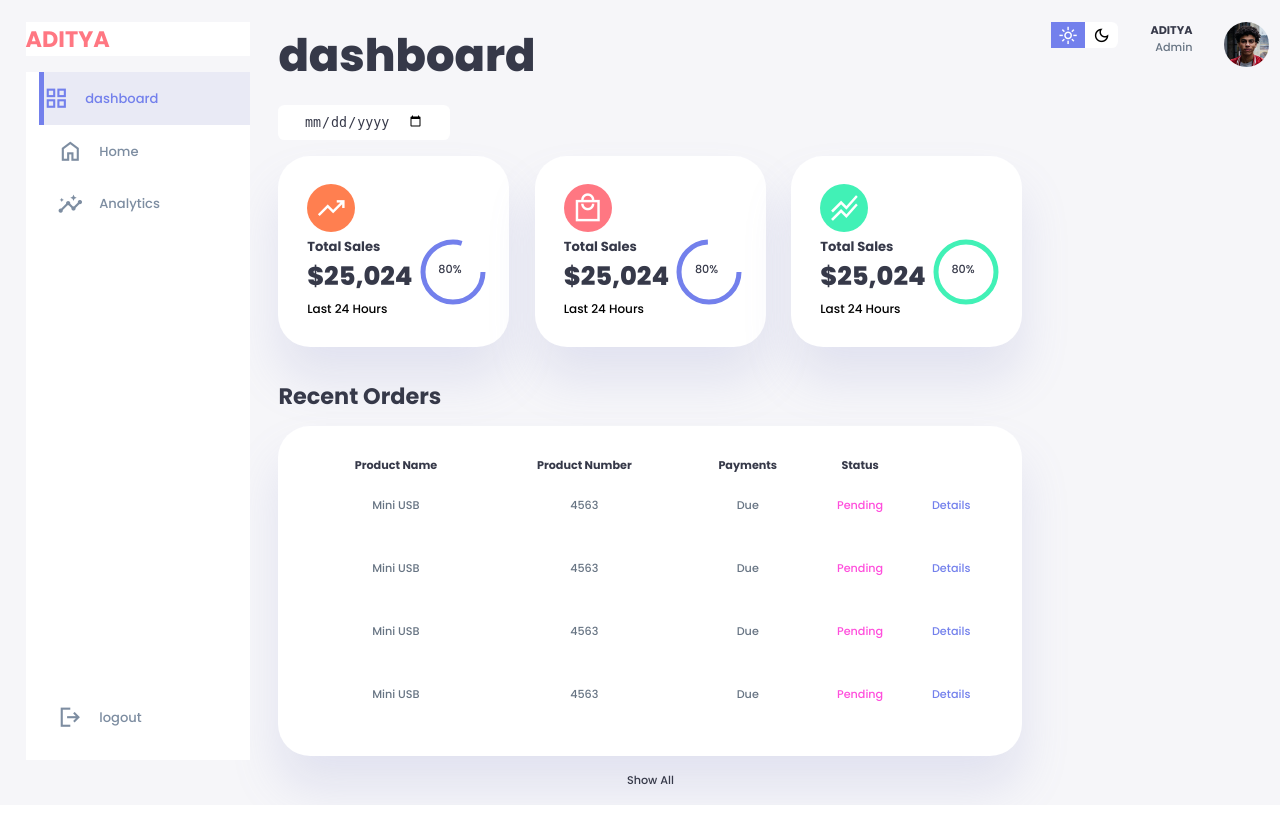
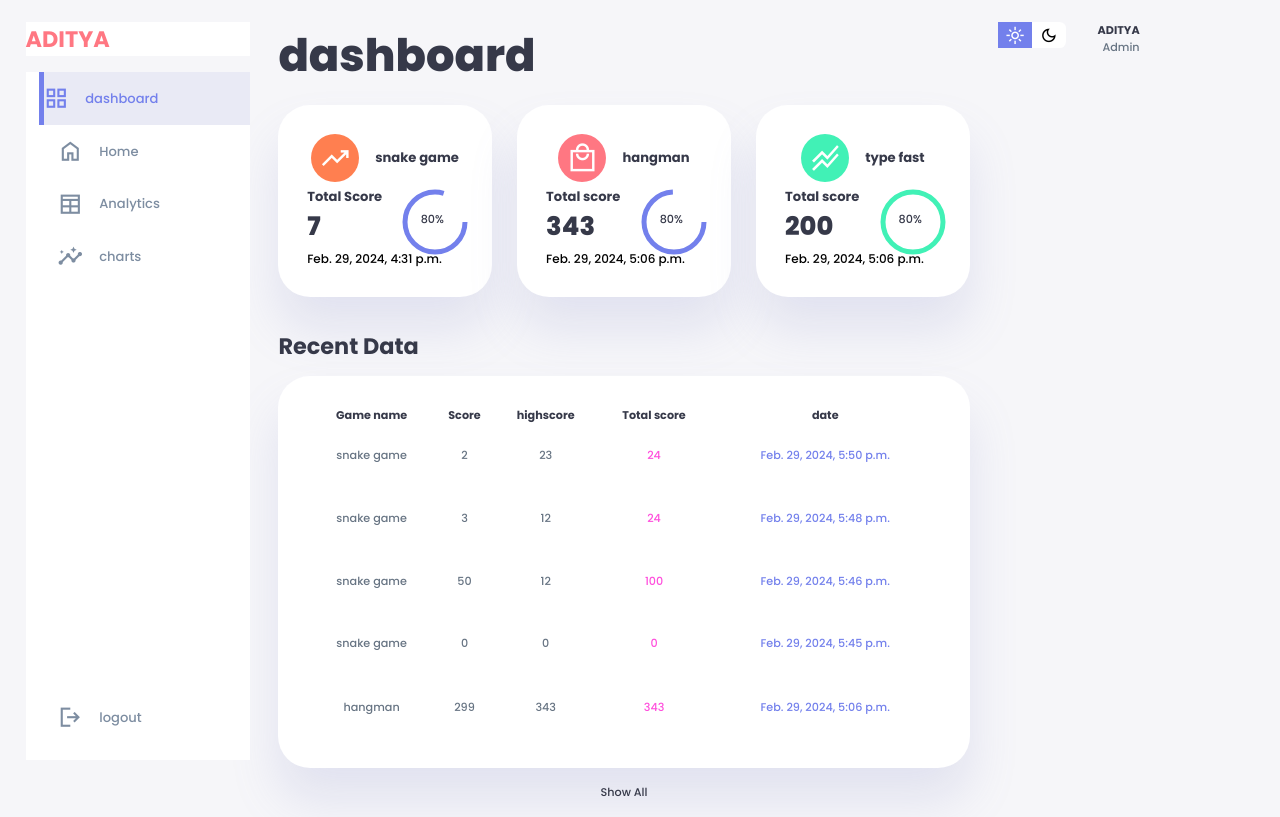
Before and after one commit to adityadhamanekar/hackthon, a Django app: page /dashboard/ in a window 1280 px wide. Run offline with Django 4.2, Linux system fonts and the light colour scheme; a user stored in the database is signed in; data comes from the database, SQL or seed files in the repository.

Commit message:
new dashboard added

```diff
--- a/dashboard/templates/dashboard/dashboard.html
+++ b/dashboard/templates/dashboard/dashboard.html
@@ -25,7 +25,7 @@
         </div>
         <!-- end top -->
         <div class="sidebar">
-          <a href="#" class="active">
+          <a href="{%url 'dashboard'%}" class="active">
             <span class="material-symbols-sharp">grid_view </span>
             <h3>dashboard</h3>
           </a>
@@ -33,9 +33,13 @@
             <span class="material-symbols-sharp">home </span>
             <h3>Home</h3>
           </a>
-          <a href="#">
-            <span class="material-symbols-sharp">insights </span>
+          <a href="{%url 'analytics'%}" >
+            <span class="material-symbols-sharp">table </span>
             <h3>Analytics</h3>
+          </a>
+          <a href="{%url 'charts'%}" >
+            <span class="material-symbols-sharp">insights</span>
+            <h3>charts</h3>
           </a>
 
           <a href="{%url 'logout'%}">
@@ -55,18 +59,25 @@
       <main>
         <h1>dashboard</h1>
 
-        <div class="date">
-          <input type="date" />
-        </div>
+
 
         <div class="insights">
           <!-- start seling -->
           <div class="sales">
-            <span class="material-symbols-sharp">trending_up</span>
+            <div
+              style="
+                display: flex;
+                align-items: center;
+                justify-content: center;
+              "
+            >
+              <span class="material-symbols-sharp">trending_up</span>
+              <h3 style="margin-left: 1rem">{{snake.gamename}}</h3>
+            </div>
             <div class="middle">
               <div class="left">
-                <h3>Total Sales</h3>
-                <h1>$25,024</h1>
+                <h3>Total Score</h3>
+                <h1>{{snake.totalscore}}</h1>
               </div>
               <div class="progress">
                 <svg>
@@ -75,16 +86,25 @@
                 <div class="number"><p>80%</p></div>
               </div>
             </div>
-            <small>Last 24 Hours</small>
+            <small>{{snake.date}}</small>
           </div>
           <!-- end seling -->
           <!-- start expenses -->
           <div class="expenses">
-            <span class="material-symbols-sharp">local_mall</span>
+            <div
+              style="
+                display: flex;
+                align-items: center;
+                justify-content: center;
+              "
+            >
+              <span class="material-symbols-sharp">local_mall</span>
+              <h3 style="margin-left: 1rem">{{hangman.gamename}}</h3>
+            </div>
             <div class="middle">
               <div class="left">
-                <h3>Total Sales</h3>
-                <h1>$25,024</h1>
+                <h3>Total score</h3>
+                <h1>{{hangman.totalscore}}</h1>
               </div>
               <div class="progress">
                 <svg>
@@ -93,16 +113,25 @@
                 <div class="number"><p>80%</p></div>
               </div>
             </div>
-            <small>Last 24 Hours</small>
+            <small>{{hangman.date}}</small>
           </div>
           <!-- end seling -->
           <!-- start seling -->
           <div class="income">
-            <span class="material-symbols-sharp">stacked_line_chart</span>
+            <div
+              style="
+                display: flex;
+                align-items: center;
+                justify-content: center;
+              "
+            >
+              <span class="material-symbols-sharp">stacked_line_chart</span>
+              <h3 style="margin-left: 1rem">{{typefast.gamename}}</h3>
+            </div>
             <div class="middle">
               <div class="left">
-                <h3>Total Sales</h3>
-                <h1>$25,024</h1>
+                <h3>Total score</h3>
+                <h1>{{typefast.totalscore}}</h1>
               </div>
               <div class="progress">
                 <svg>
@@ -111,54 +140,36 @@
                 <div class="number"><p>80%</p></div>
               </div>
             </div>
-            <small>Last 24 Hours</small>
+            <small>{{typefast.date}}</small>
           </div>
           <!-- end seling -->
         </div>
         <!-- end insights -->
         <div class="recent_order">
-          <h2>Recent Orders</h2>
+          <h2>Recent Data</h2>
           <table>
             <thead>
               <tr>
-                <th>Product Name</th>
-                <th>Product Number</th>
-                <th>Payments</th>
-                <th>Status</th>
+                <th>Game name</th>
+                <th>Score</th>
+                <th>highscore</th>
+                <th>Total score</th>
+                <th>date</th>
               </tr>
             </thead>
             <tbody>
+              {% for record in recent_record %}
               <tr>
-                <td>Mini USB</td>
-                <td>4563</td>
-                <td>Due</td>
-                <td class="warning">Pending</td>
-                <td class="primary">Details</td>
+                <td>{{record.gamename}}</td>
+                <td>{{record.score}}</td>
+                <td>{{record.highscore}}</td>
+                <td class="warning">{{record.totalscore}}</td>
+                <td class="primary">{{record.date}}</td>
               </tr>
-              <tr>
-                <td>Mini USB</td>
-                <td>4563</td>
-                <td>Due</td>
-                <td class="warning">Pending</td>
-                <td class="primary">Details</td>
-              </tr>
-              <tr>
-                <td>Mini USB</td>
-                <td>4563</td>
-                <td>Due</td>
-                <td class="warning">Pending</td>
-                <td class="primary">Details</td>
-              </tr>
-              <tr>
-                <td>Mini USB</td>
-                <td>4563</td>
-                <td>Due</td>
-                <td class="warning">Pending</td>
-                <td class="primary">Details</td>
-              </tr>
+              {% endfor %}
             </tbody>
           </table>
-          <a href="#">Show All</a>
+          <a href="{%url 'analytics'%}">Show All</a>
         </div>
       </main>
       <!------------------
@@ -184,13 +195,11 @@
               <p>Admin</p>
               <small class="text-muted"></small>
             </div>
-            <div class="profile-photo">
-              <img src="{%static 'dashboard/images/profile-1.jpg'%}" alt="" />
-            </div>
           </div>
         </div>
 
-        {% comment %} <div class="recent_updates">
+        {% comment %}
+        <div class="recent_updates">
           <h2>Recent Update</h2>
           <div class="updates">
             <div class="update">
@@ -268,7 +277,8 @@
           <div>
             <span class="material-symbols-sharp">add</span>
           </div>
-        </div> {% endcomment %}
+        </div>
+        {% endcomment %}
       </div>
     </div>
 
--- a/dashboard/urls.py
+++ b/dashboard/urls.py
@@ -3,5 +3,7 @@
 
 
 urlpatterns = [
-    path('', views.dashboard, name = 'dashboard')
+    path('', views.dashboard, name = 'dashboard'),
+    path('analytics',views.analytics, name= 'analytics' ),
+    path('charts', views.charts, name ='charts'),
 ]
--- a/dashboard/views.py
+++ b/dashboard/views.py
@@ -1,8 +1,60 @@
 from django.shortcuts import render
 from django.http import HttpResponse
 from django.contrib.auth.decorators import login_required
+from games.models import SnakeModel, hangmamModel, typefastModel
 
 # Create your views here.
 @login_required
+
 def dashboard(request):
-    return render(request, 'dashboard/dashboard.html')
+    snakeData = SnakeModel.objects.filter(player=request.user.id).first()
+    hangmanData = hangmamModel.objects.filter(player=request.user.id).first()
+    typefastData = typefastModel.objects.filter(player=request.user.id).first()
+
+
+    snakerecord = SnakeModel.objects.filter(player=request.user.id).order_by('-date')[:5]
+    hangmanrecord = hangmamModel.objects.filter(player=request.user.id).order_by('-date')[:5]
+    typefastrecord = typefastModel.objects.filter(player=request.user.id).order_by('-date')[:5]
+
+    all_records = list(snakerecord) + list(hangmanrecord) + list(typefastrecord)
+
+
+    all_records.sort(key=lambda x: x.date, reverse=True)
+
+    recent_five_records = all_records[:5]
+
+    content = {
+        "snake": snakeData,
+        'hangman':hangmanData,
+        'typefast':typefastData,
+        "recent_record": recent_five_records
+    }
+
+    return render(request, 'dashboard/dashboard.html', content)
+
+
+def analytics(request):
+    snakerecord = SnakeModel.objects.filter(player=request.user.id).order_by('-date')
+    hangmanrecord = hangmamModel.objects.filter(player=request.user.id).order_by('-date')
+    typefastrecord = typefastModel.objects.filter(player=request.user.id).order_by('-date')
+
+    all_records = list(snakerecord) + list(hangmanrecord) + list(typefastrecord)
+
+
+    all_records.sort(key=lambda x: x.date, reverse=True)
+    return render(request, 'dashboard/analytics.html', {"records": all_records})
+
+def charts(request):
+    snake_records = SnakeModel.objects.filter(player=request.user.id).order_by('-date')
+
+    # Extracting labels and data for the chart
+    labels = [record.date.strftime("%Y-%m-%d %H:%M:%S") for record in snake_records]
+    data = [record.score for record in snake_records]
+
+    content = {
+        "recent_record": snake_records,
+        "labels": labels,
+        "data": data
+    }
+
+    return render(request, 'dashboard/graphs.html', content)
--- a/games/models.py
+++ b/games/models.py
@@ -1,10 +1,33 @@
 from django.db import models
 from django.contrib.auth.models import User
+from django.utils import timezone
 
 # Create your models here.
 
+
+
 class SnakeModel(models.Model):
     player = models.ForeignKey(User, on_delete=models.CASCADE)
-    snake_score = models.IntegerField()
-    snake_highscore = models.IntegerField()
-    snake_totalscore= models.IntegerField()
+    gamename = models.CharField(default= 'snake game', max_length= 15)
+    score = models.IntegerField()
+    highscore = models.IntegerField()
+    totalscore= models.IntegerField()
+    date = models.DateTimeField(auto_now_add=True)
+
+
+class hangmamModel(models.Model):
+    player = models.ForeignKey(User, on_delete=models.CASCADE)
+    gamename = models.CharField(default= 'hangman', max_length= 15)
+    score = models.IntegerField()
+    highscore = models.IntegerField()
+    totalscore= models.IntegerField()
+    date = models.DateTimeField(auto_now_add=True)
+
+
+class typefastModel(models.Model):
+    player = models.ForeignKey(User, on_delete=models.CASCADE)
+    gamename = models.CharField(default= 'type fast', max_length= 15)
+    score = models.IntegerField()
+    highscore = models.IntegerField()
+    totalscore= models.IntegerField()
+    date = models.DateTimeField(auto_now_add=True)
```
Also changed, not shown: dashboard/templates/dashboard/analytics.html (added, +118 -0 lines), dashboard/templates/dashboard/graphs.html (added, +127 -0 lines), games/admin.py (+11 -2 lines), db.sqlite3, games/migrations/0002_snakemodel_gamename.py (added), games/migrations/0003_rename_snake_highscore_snakemodel_highscore_and_more.py (added).
